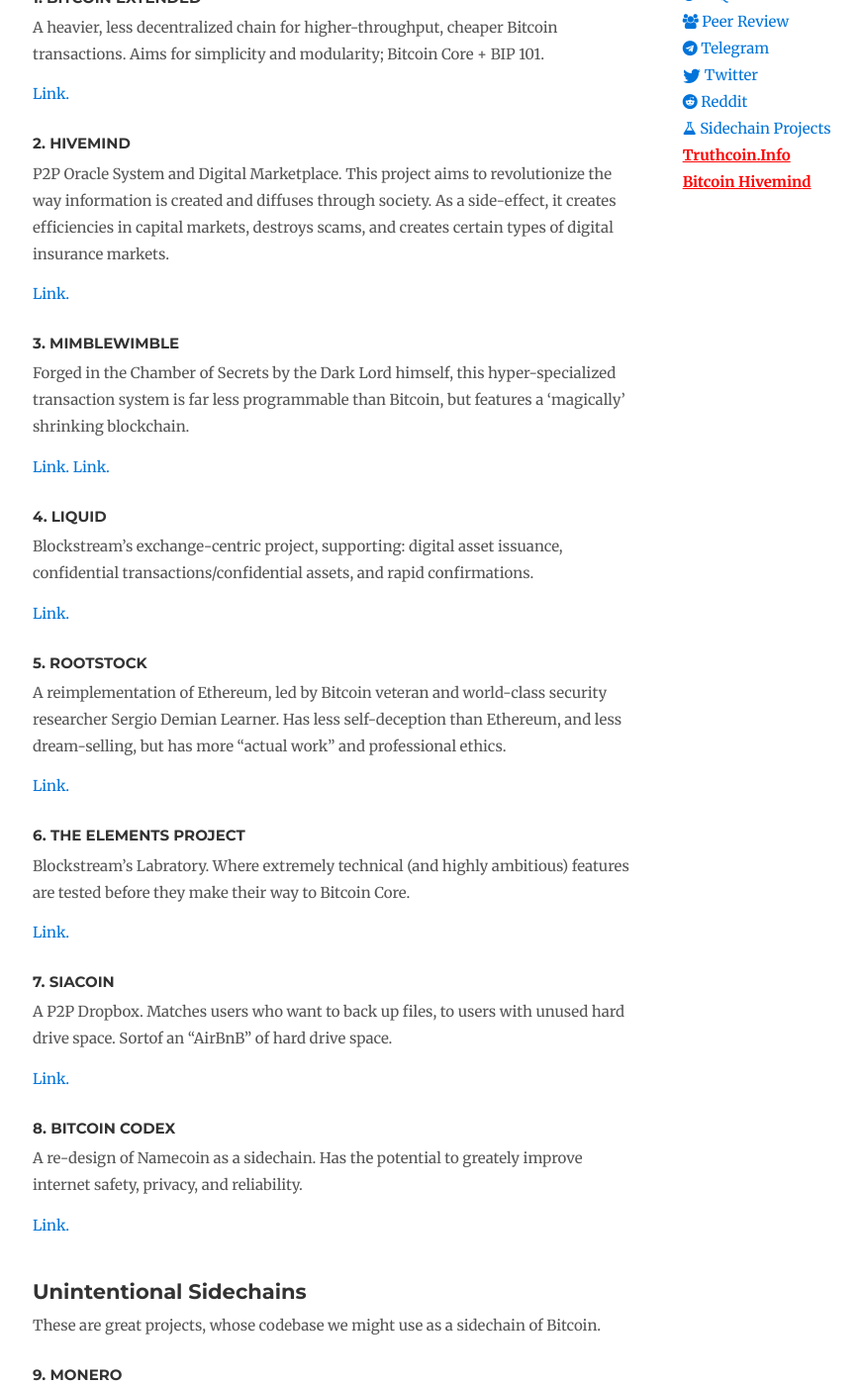
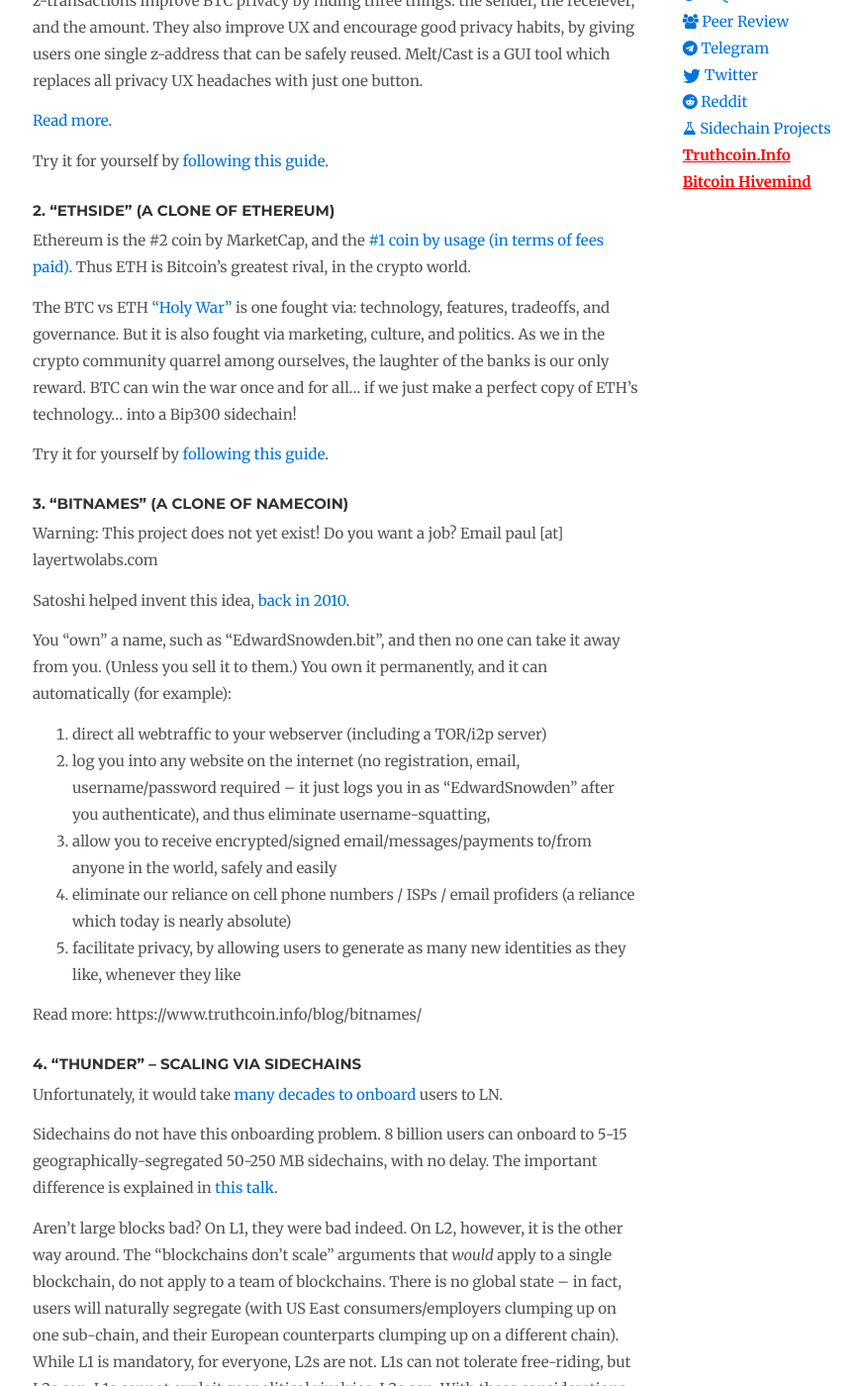
Before and after one commit to drivechain-project/drivechain.info, a Jekyll site: the page built from projects/index.md, in a window 1280 px wide and 1400 px high, scrolled down 321 px. Shown: the whole window at 99% size, without its empty margins (137-1007 px from the left). Built offline with Jekyll 4.4.1, drawn with Linux system fonts in a browser that asks for light colours; comment, search, counter and statistics services are not loaded; some of the changed text lies outside the part shown.

Commit message:
overhaul projects page

```diff
--- a/projects/index.md
+++ b/projects/index.md
@@ -4,22 +4,106 @@
 ---
 
 
+## Good Sidechain Projects
 
-## Intent Declared
+Most Altcoins are bad, but a few are worth copying.
 
-Here is an exciting list of projects which plan to take advantage of sidechain technology.
 
-### 1. Bitcoin Extended
+### 1. "zSide" (A clone of zCash)
 
-A heavier, less decentralized chain for higher-throughput, cheaper Bitcoin transactions. Aims for simplicity and modularity; Bitcoin Core + BIP 101.
+z-transactions improve BTC privacy by hiding three things: the sender, the receiever, and the amount. They also improve UX and encourage good privacy habits, by giving users one single z-address that can be safely reused. Melt/Cast is a GUI tool which replaces all privacy UX headaches with just one button.
 
-[Link.](https://youtu.be/Gzg_u9gHc5Q?t=1h49m27s)
+[Read more.](https://www.truthcoin.info/blog/zside-meltcast/)
 
-### 2. Hivemind
+Try it for yourself by [following this guide](https://www.youtube.com/watch?v=N33iJK2FdpE&list=PLw8-6ARlyVciMH79ZyLOpImsMug3LgNc4&index=10).
+
+
+### 2. "EthSide" (A clone of Ethereum)
+
+Ethereum is the #2 coin by MarketCap, and the [#1 coin by usage (in terms of fees paid)](/eth-vs-btc-fees.png). Thus ETH is Bitcoin's greatest rival, in the crypto world.
+
+The BTC vs ETH ["Holy War"](https://www.gwern.net/Holy-wars) is one fought via: technology, features, tradeoffs, and governance. But it is also fought via marketing, culture, and politics. As we in the crypto community quarrel among ourselves, the laughter of the banks is our only reward. BTC can win the war once and for all... if we just make a perfect copy of ETH's technology... into a Bip300 sidechain!
+
+Try it for yourself by [following this guide](https://www.youtube.com/watch?v=PsaSGZ0yulQ&list=PLw8-6ARlyVciMH79ZyLOpImsMug3LgNc4&index=11).
+
+
+### 3. "BitNames" (A clone of Namecoin)
+
+Warning: This project does not yet exist! Do you want a job? Email paul [at] layertwolabs.com
+
+Satoshi helped invent this idea, [back in 2010](https://bitcointalk.org/index.php?topic=1790.260).
+
+You "own" a name, such as "EdwardSnowden.bit", and then no one can take it away from you. (Unless you sell it to them.) You own it permanently, and it can automatically (for example):
+
+1. direct all webtraffic to your webserver (including a TOR/i2p server)
+2. log you into any website on the internet (no registration, email, username/password required -- it just logs you in as "EdwardSnowden" after you authenticate), and thus eliminate username-squatting,
+3. allow you to receive encrypted/signed email/messages/payments to/from anyone in the world, safely and easily
+4. eliminate our reliance on cell phone numbers / ISPs / email profiders (a reliance which today is nearly absolute)
+5. facilitate privacy, by allowing users to generate as many new identities as they like, whenever they like
+
+Read more: https://www.truthcoin.info/blog/bitnames/
+
+
+### 4. "Thunder" -- Scaling via Sidechains
+
+Unfortunately, it would take [many decades to onboard](https://www.truthcoin.info/blog/lightning-limitations/) users to LN.
+
+Sidechains do not have this onboarding problem. 8 billion users can onboard to 5-15 geographically-segregated 50-250 MB sidechains, with no delay. The important difference is explained in [this talk](https://www.drivechain.info/literature/index.html#consensus-2019).
+
+Aren't large blocks bad? On L1, they were bad indeed. On L2, however, it is the other way around. The "blockchains don't scale" arguments that *would* apply to a single blockchain, do not apply to a team of blockchains. There is no global state -- in fact, users will naturally segregate (with US East consumers/employers clumping up on one sub-chain, and their European counterparts clumping up on a different chain). While L1 is mandatory, for everyone, L2s are not. L1s can not tolerate free-riding, but L2s can. L1s cannot exploit geopolitical rivalries; L2s can. With these considerations, the empirical costs far less prohibitive than originally feared ($X00/month). See details [here](https://www.truthcoin.info/blog/thunder/).
+
+Sidechains are the most realistic way to scale Bitcoin (and to also [generate enormous revenues for miners, via merged mining](https://www.truthcoin.info/blog/security-budget-ii-mm/)).
+
+[Download](https://www.drivechain.info/releases/index.html), and try it for yourself.
+
+Do you want a job? Are you interested in improving this project? Email paul [at] layertwolabs.com .
+
+
+### 5. BitAssets (Counterparty-like, but without touching L1 blockspace)
+
+The Bitcoin blockchain moves BTC around. But can it move other goods?
+
+Of particular interest was the registry/storing/transfer of other (non-BTC) ["proportional" goods](https://www.truthcoin.info/images/btc-blockspace-vs-coins.png), such as shares of a corporation.
+
+Academic discussion continued [for years](https://www.semanticscholar.org/paper/Overview-of-Colored-Coins-Rosenfeld/198ad7cafc43c1cf0271e4daafdc4638775f8b49). The market eventually gave us: Counterparty, ICOs, backed-stablecoins (such as Tether), and NFTs.
+
+Those projects had two drawbacks: they consumed L1 blockspace, and they confused retail users (and murked-up Bitcoin's value proposition). With this sidechain, we aim to reverse both: the BitAssets sidechain has its own blockchain (and its own block space); and it uses BTC for all txn fees (making it clear that BTC is money, and the BitAssets are completely separate "non-money" tokens).
+
+[Read more](https://www.truthcoin.info/blog/bit-assets/).
+
+[Download](https://www.drivechain.info/releases/index.html), and try it for yourself.
+
+[Screenshot](/bitassets-screenshot.png).
+
+
+### 6. Truthcoin/Hivemind
+
+Warning: This project is not yet finished (though it is very far along)! Do you want a job, working on it? Email paul [at] layertwolabs.com !
 
 P2P Oracle System and Digital Marketplace. This project aims to revolutionize the way information is created and diffuses through society. As a side-effect, it creates efficiencies in capital markets, destroys scams, and creates certain types of digital insurance markets.
 
-[Link.](http://bitcoinhivemind.com/)
+This enormously ambitious project has [its own mega-site](http://bitcoinhivemind.com/).
+
+
+
+## Other Projects We Could Copy (if we wanted to)
+
+
+### 1. SiaCoin
+
+A P2P Dropbox. Matches users who want to back up files, to users with unused hard drive space. Sortof an "AirBnB" of hard drive space.
+
+This remarkable project allows you to purchase a new laptop, type in your seed phrase, leave, and come back to find your entire filesystem pulled from the cloud, decrypted, and restored to your local hard drive.
+
+[Link.](https://sia.tech/)
+
+
+### 2. Blockstream's Elements
+
+Blockstream's Labratory. Where extremely technical (and highly ambitious) features are tested before they make their way to Bitcoin Core.
+
+[Link.](https://elementsproject.org/)
+
 
 ### 3. MimbleWimble
 
@@ -28,79 +112,21 @@
 [Link.](https://download.wpsoftware.net/bitcoin/wizardry/mimblewimble.txt)
 [Link.](https://github.com/ignopeverell/grin)
 
-### 4. Liquid
 
-Blockstream's exchange-centric project, supporting: digital asset issuance, confidential transactions/confidential assets, and rapid confirmations.
-
-[Link.](https://elementsproject.org/)
-
-### 5. Rootstock
-
-A reimplementation of Ethereum, led by Bitcoin veteran and world-class security researcher Sergio Demian Learner. Has less self-deception than Ethereum, and less dream-selling, but has more "actual work" and professional ethics.
-
-[Link.](http://www.rsk.co/)
-
-### 6. The Elements Project
-
-Blockstream's Labratory. Where extremely technical (and highly ambitious) features are tested before they make their way to Bitcoin Core.
-
-[Link.](https://elementsproject.org/)
-
-### 7. SiaCoin
-
-A P2P Dropbox. Matches users who want to back up files, to users with unused hard drive space. Sortof an "AirBnB" of hard drive space.
-
-[Link.](https://sia.tech/)
-
-### 8. Bitcoin Codex
-
-A re-design of Namecoin as a sidechain. Has the potential to greately improve internet safety, privacy, and reliability.
-
-[Link.](http://www.truthcoin.info/blog/codex-identity-sidechain/)
-
-
-## Unintentional Sidechains
-
-These are great projects, whose codebase we might use as a sidechain of Bitcoin.
-
-### 9. Monero
+### 4. Monero
 
 Uses ring signatures for greater transaction privacy, at the chain level.
 
 [Link.](https://getmonero.org/)
 
-### 10. Zcash
 
-This project uses zk-snarks for extreme privacy. In fact it's so private that no one really understands what's going on in here.
-
-[Link.](https://z.cash/)
-
-### 11. Original Ripple
+### 5. Original Ripple
 
 [Link.](https://bitcointalk.org/index.php?topic=297287.0)
 
 Original Ripple allowed users to extend credit to their friends, and for that credit to then be extended to friends-of-friends in a big trust network.
 
 
-### 12. BitMessage
+---
 
-A P2P message system emphasizing privacy. With BTC fees, we might have a solution to the problem of e-mail spam. We could then break Google's hold over our entire communications infrastructure (and password-reset infrastructure). Perhaps even LinkedIn and even Facebook would end up disrupted.
-
-[Link.](https://bitmessage.org/wiki/Main_Page)
-
-Edit: I think this particular use would [not require drivechain per se](https://twitter.com/Truthcoin/status/935670042141908993).
-
-### 13. Counterparty
-
-Digital asset market, with P2P trades. These assets are usually for games, or collectables, but they *may* also be backed by TTPs to enable ‘stocks on the blockchain’, 'gold on the blockchain', 'airline miles'.
-
-[Link.](http://counterparty.io/)
-
-### 14. DropZone
-
-Physical contraband market. Currently the production version uses Bitcoin Testnet for messages. A sidechain might be more stable, and might allow for the system to automatically confirm that BTC payments have taken place.
-
-[Link.](https://github.com/17Q4MX2hmktmpuUKHFuoRmS5MfB5XPbhod/dropzone-lib)
-
-
-If you would like to add your project, please [let me know](https://twitter.com/Truthcoin) or [submit a pull request](https://github.com/drivechain-project/drivechain.info/blob/gh-pages/projects/index.md) to this page.
+If you would like to add a project, please [let me know](https://twitter.com/Truthcoin) or [submit a pull request](https://github.com/drivechain-project/drivechain.info/blob/gh-pages/projects/index.md) to this page.
```
Also changed, not shown: projects/bitassets-screenshot.png (added), projects/eth-vs-btc-fees.png (added).
